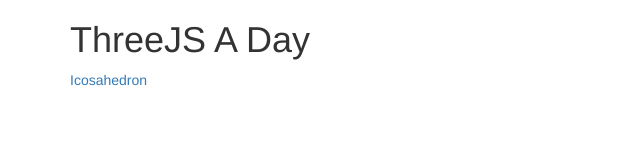
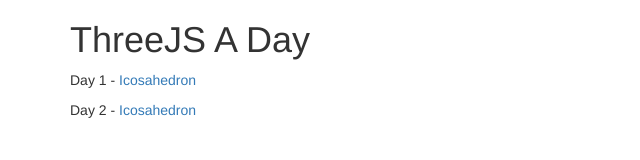
Before and after one commit to edmundquintero/threejs-playground, a plain HTML site: page index.html in a window 1280 px wide. Shown: the whole page, without its empty margins (0-640 px from the left). Drawn offline with nearby package versions, Linux system fonts and the light colour scheme.

Commit message:
Added day 2 rectangle

```diff
--- a/index.html
+++ b/index.html
@@ -7,7 +7,8 @@
   <body>
     <div class="container">
       <h1>ThreeJS A Day</h1>
-      <a href='day1/index.html'>Icosahedron</a>
+      <p>Day 1 - <a href='day1/index.html'>Icosahedron</a></p>
+      <p>Day 2 - <a href='day2/index.html'>Icosahedron</a></p>
     </div>
   </body>
 </html>
```
